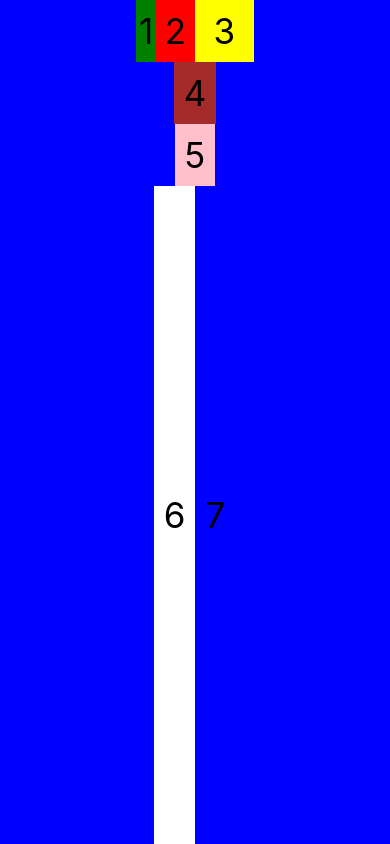
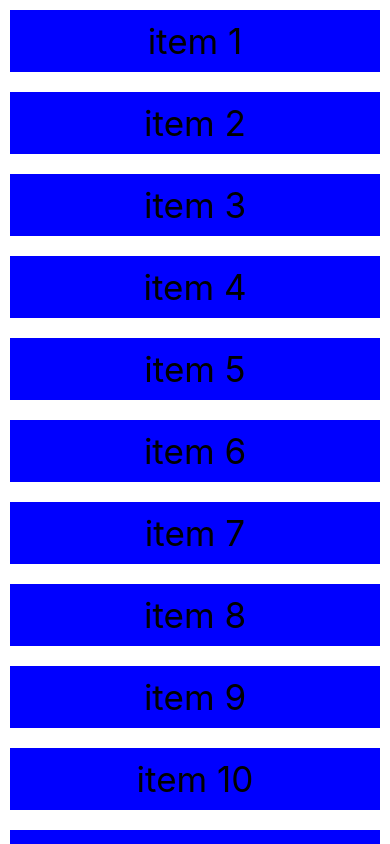
Before and after one commit to Ravibkn/react_project, a React Native app: screen / in a window 390 px wide. Built offline with nearby package versions, Linux system fonts and the light colour scheme.

Commit message:
chapter -6

```diff
--- a/App.js
+++ b/App.js
@@ -1,109 +1,58 @@
-import React from "react";
-import {View,Text,StyleSheet,Button}from 'react-native'
+import React, { useState } from "react";
+import { View, Text, StyleSheet, Button, ScrollView } from 'react-native'
 
 
-const App =()=>{
+const App = () => {
+
+  const [items, setItems] = useState([
+    { key: 1, item: 'item 1' },
+    { key: 2, item: 'item 2' },
+    { key: 3, item: 'item 3' },
+    { key: 4, item: 'item 4' },
+    { key: 5, item: 'item 5' },
+    { key: 6, item: 'item 6' },
+    { key: 7, item: 'item 7' },
+    { key: 8, item: 'item 8' },
+    { key: 9, item: 'item 9' },
+    { key: 10, item: 'item 10' },
+    { key: 11, item: 'item 11' },
+
+  ])
+
   return (
-    <View style={styles.body}>
-      <View style={styles.row}>
-        <View style={styles.view1}>
-          <Text style={styles.text}>1</Text>
-        </View>
-        <View style={styles.view2}>
-          <Text style={styles.text}>2</Text>
-        </View>
-        <View style={styles.view3}>
-          <Text style={styles.text}>3</Text>
-        </View>
-      </View>
-      <View style={styles.row}>
-        <View style={styles.view4}>
-          <Text style={styles.text}>4</Text>
-        </View>
-      </View>
-      <View style={styles.row}>
-        <View style={styles.view5}>
-          <Text style={styles.text}>5</Text>
-        </View>
-      </View>
-      <View style={styles.bigrow}>
-        <View style={styles.view6}>
-          <Text style={styles.text}>6</Text>
-        </View>
-        <View style={styles.view7}>
-          <Text style={styles.text}>7</Text>
-        </View>
-      </View>
 
+    <ScrollView  style={styles.body}>
+      {
+        items.map((i) => {
+          return (
+            <View style={styles.item} key={i.key}>
+              <Text style={styles.text}>{i.item}</Text>
+            </View>
+          )
+        })
+      }
+    </ScrollView>
 
-
-    </View>
   )
 }
 
 const styles = StyleSheet.create({
-  body:{
-    flex:1,
-    backgroundColor:'blue',
-    alignItems:'center',
-    justifyContent:'flex-start',
+  body: {
+
+    backgroundColor: '#ffff',
+
   },
-  row:{
-    backgroundColor:'#fff',
-    flexDirection:'row',
-    alignItems:'center',
-    justifyContent:'center',
-  }, bigrow:{
-    flex:1,
-    backgroundColor:'#fff',
-    flexDirection:'row',
-    alignItems:'stretch',
-    justifyContent:'center',
+  item: {
+    margin: 10,
+    backgroundColor: 'blue',
+    alignItems: 'center',
+    justifyContent: 'center',
+
   },
-  view1:{
-    flex:1,
-    backgroundColor:'green',
-    alignItems:'center',
-    justifyContent:'center',
-  },view2:{
-    flex:2,
-    backgroundColor:'red',
-    alignItems:'center',
-    justifyContent:'center',
-  },view3:{
-    flex:3,
-    backgroundColor:'yellow',
-    alignItems:'center',
-    justifyContent:'center',
-  },
-  view4:{
-    flex:1,
-    backgroundColor:'brown',
-    alignItems:'center',
-    justifyContent:'center',
-  },
-  view5:{
-    flex:1,
-    backgroundColor:'pink',
-    alignItems:'center',
-    justifyContent:'center',
-  },
-  view6:{
-    flex:1,
-    backgroundColor:'white',
-    alignItems:'center',
-    justifyContent:'center',
-  },
-  view7:{
-    flex:1,
-    backgroundColor:'blue',
-    alignItems:'center',
-    justifyContent:'center',
-  },
-  text:{
-    fontSize:35,
-    color:'#000000',
-    margin:10,
+  text: {
+    fontSize: 35,
+    color: '#000000',
+    margin: 10,
   }
 })
 
```
